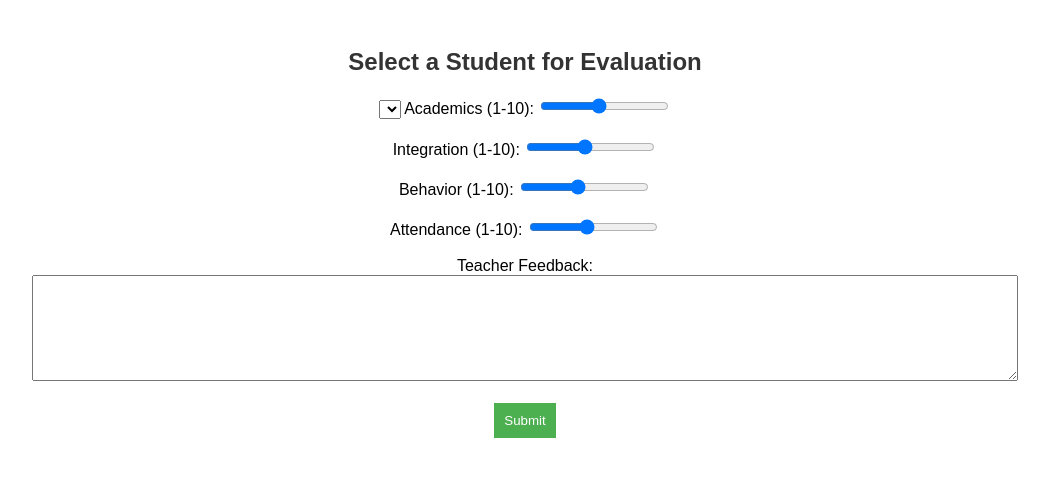
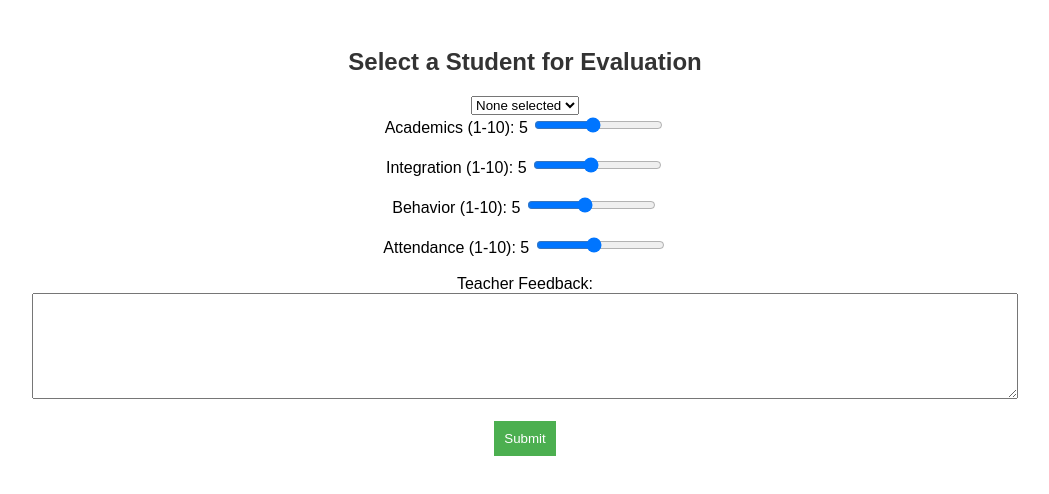
Before and after one commit to ChristianInfluence/student-evaluation, a plain HTML site: page index.html in a window 1280 px wide. Shown: the whole page, without its empty margins (115-1164 px from the left). Drawn offline with Linux system fonts and the light colour scheme; no server answers.

Commit message:
Update index.html

```diff
--- a/index.html
+++ b/index.html
@@ -8,19 +8,23 @@
 
   <div id="content">
     <h2>Select a Student for Evaluation</h2>
-    <select id="studentSelect"></select>
+    <select id="studentSelect">
+      <option value="" disabled selected>None selected</option>
+    </select>
 
-    <label for="academics">Academics (1-10):</label>
-    <input type="range" id="academics" min="1" max="10" value="5"><br><br>
+    <div class="slider-container">
+      <label for="academics">Academics (1-10): <span id="academicsValue">5</span></label>
+      <input type="range" id="academics" min="1" max="10" value="5" oninput="updateValue('academics')"><br><br>
 
-    <label for="integration">Integration (1-10):</label>
-    <input type="range" id="integration" min="1" max="10" value="5"><br><br>
+      <label for="integration">Integration (1-10): <span id="integrationValue">5</span></label>
+      <input type="range" id="integration" min="1" max="10" value="5" oninput="updateValue('integration')"><br><br>
 
-    <label for="behavior">Behavior (1-10):</label>
-    <input type="range" id="behavior" min="1" max="10" value="5"><br><br>
+      <label for="behavior">Behavior (1-10): <span id="behaviorValue">5</span></label>
+      <input type="range" id="behavior" min="1" max="10" value="5" oninput="updateValue('behavior')"><br><br>
 
-    <label for="attendance">Attendance (1-10):</label>
-    <input type="range" id="attendance" min="1" max="10" value="5"><br><br>
+      <label for="attendance">Attendance (1-10): <span id="attendanceValue">5</span></label>
+      <input type="range" id="attendance" min="1" max="10" value="5" oninput="updateValue('attendance')"><br><br>
+    </div>
 
     <label for="feedback">Teacher Feedback:</label><br>
     <textarea id="feedback"></textarea><br><br>
```
